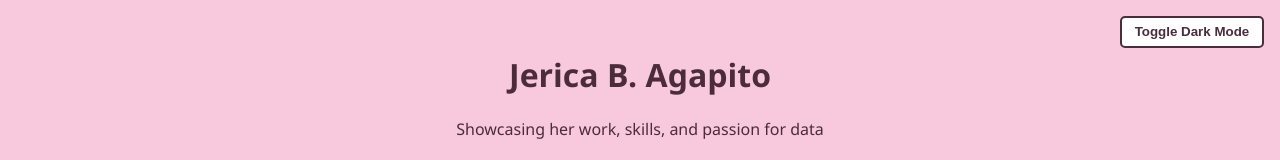
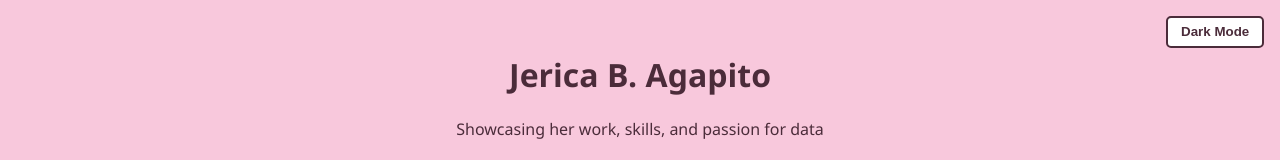
Before and after one commit to jecaaaxx/JecaPortfolio, a plain HTML site: page index.html in a window 1280 px wide. Shown: the top 160 px of the page. Drawn offline with Linux system fonts and the light colour scheme.

Commit message:
Update index.html

```diff
--- a/index.html
+++ b/index.html
@@ -211,7 +211,7 @@
   </style>
 </head>
 <body>
-  <button class="dark-toggle" onclick="document.body.classList.toggle('dark')">Toggle Dark Mode</button>
+  <button class="dark-toggle" onclick="document.body.classList.toggle('dark')">Dark Mode</button>
   <header>
     <h1>Jerica B. Agapito</h1>
     <p>Showcasing her work, skills, and passion for data</p>
```
